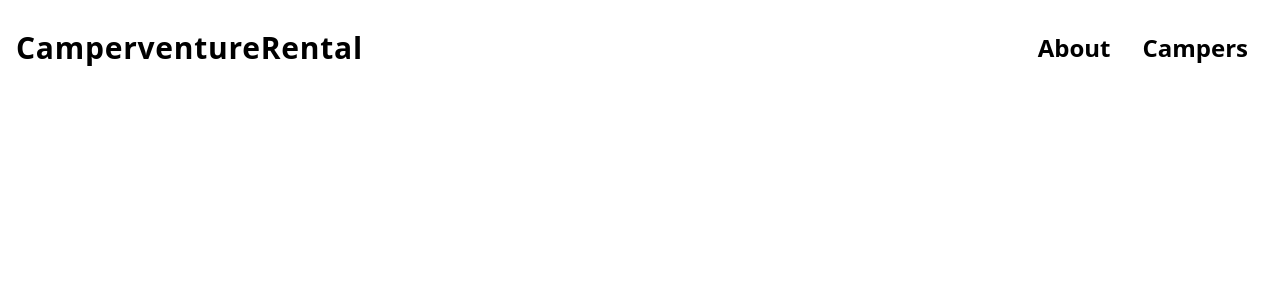
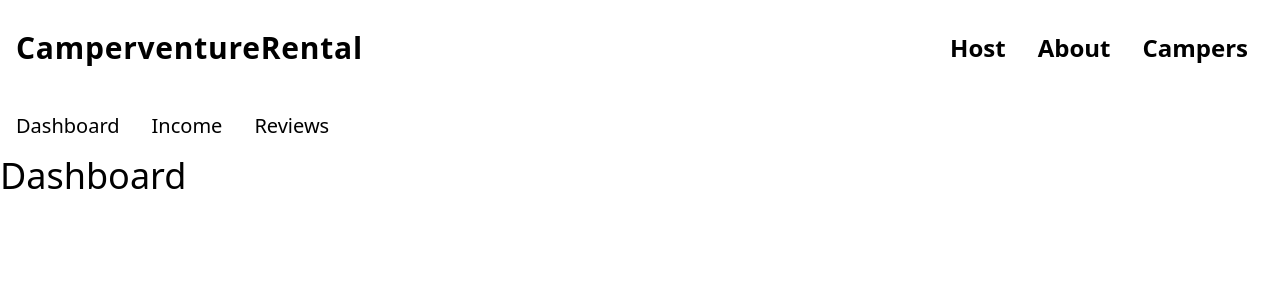
Before and after one commit to marcinWojtczak/camper-rental, a React (Create React App) app: page /host in a window 1280 px wide. Shown: the top 300 px of the page. Built offline with nearby package versions, Linux system fonts and the light colour scheme; what miragejs would draw is missing.

Commit message:
added host folder

```diff
--- a/src/App.js
+++ b/src/App.js
@@ -1,24 +1,32 @@
 import React from 'react';
+import Home from './pages/Home'
 import About from './pages/About'
-import Home from './pages/Home';
+import Dashboard from './pages/Host/Dashboard';
+import Income from './pages/Host/Income';
+import Reviews from './pages/Host/Reviews';
 import Campers from './pages/Campers';
 import CamperDetail from './pages/CamperDetail';
-import Header from './components/Header';
+import Layout from './components/Layout';
+import HostLayout from './components/HostLayout';
 import { Routes, Route } from 'react-router-dom';
 
 import "./server"
 
 function App() {
   return (
-    <>
-      <Header />
-      <Routes>
-        <Route path='/' element={<Home />}/>
-        <Route path='/about' element={<About />}/>
-        <Route path='/campers' element={<Campers />}/>
-        <Route path='/campers/:id' element={<CamperDetail />}/>
-      </Routes>
-    </>
+    <Routes>
+      <Route element={<Layout/>}>
+        <Route path='/' element={<Home />} />
+        <Route path='/about' element={<About />} />
+        <Route path='/campers' element={<Campers />} />
+        <Route path='/campers/:id' element={<CamperDetail />} />
+        <Route path='/host' element={<HostLayout />} >
+          <Route path='/host' element={<Dashboard />} />
+          <Route path='/host/income' element={<Income />} />
+          <Route path='/host/reviews' element={<Reviews />} />
+        </Route >
+      </Route>
+    </Routes>
   );
 }
 
--- a/src/components/Header.jsx
+++ b/src/components/Header.jsx
@@ -7,6 +7,9 @@ const Header = () => {
       <Link to='/' className='font-semibold tracking-wide text-3xl'>CamperventureRental</Link>
       <nav className='p-4 flex justify-between'>
         <ul className='flex justify-center items-center gap-8'>
+          <li>
+            <Link to='/host' className='text-2xl font-semibold'>Host</Link>
+          </li>
           <li>
             <Link to='/about' className='text-2xl font-semibold'>About</Link>
           </li>
--- /dev/null
+++ b/src/components/HostLayout.jsx
@@ -0,0 +1,25 @@
+import React from 'react';
+import  { Link, Outlet } from 'react-router-dom'
+
+const HostLayout = () => {
+  return (
+    <>
+      <nav className='p-4 flex justify-between'>
+        <ul className='flex justify-center items-center gap-8'>
+          <li>
+            <Link to='/host' className='text-xl hover:underline underline-offset-4 hover:font-medium'>Dashboard</Link>
+          </li>
+          <li>
+            <Link to='/host/income' className='text-xl hover:underline underline-offset-4 hover:font-medium'>Income</Link>
+          </li>
+          <li>
+            <Link to='/host/reviews' className='text-xl hover:underline underline-offset-4 hover:font-medium'>Reviews</Link>
+          </li>
+        </ul>
+      </nav>
+      <Outlet />
+    </>
+  )
+}
+
+export default HostLayout
--- /dev/null
+++ b/src/components/Layout.jsx
@@ -0,0 +1,14 @@
+import React from 'react';
+import { Outlet } from 'react-router-dom'
+import Header from './Header'
+
+const Layout = () => {
+  return (
+    <>
+      <Header />
+      <Outlet />
+    </>
+  )
+}
+
+export default Layout
--- a/src/pages/CamperDetail.jsx
+++ b/src/pages/CamperDetail.jsx
@@ -1,8 +1,45 @@
-import React from 'react'
+import React, { useEffect, useState } from 'react';
+import { useParams } from 'react-router-dom'
 
 const CamperDetail = () => {
+
+  const params = useParams()
+  const [camper, setCamper] = useState(null)
+
+  const btnColor = () => {
+    if(camper?.type === 'simple') {
+      return "bg-[#FD5E53]"
+    } else if(camper.type === 'rugged') {
+      return "bg-emerald-900"
+    } else {
+      return "bg-[black]"
+    }
+  }
+
+  useEffect(() => {
+    fetch(`/api/campers/${params.id}`)
+      .then(res =>  res.json())
+      .then(data => setCamper(data.vans))
+  }, [params.id])
+
+
   return (
-    <div>CamperDetail</div>
+    <div className="p-8">
+    {camper
+      ? ( <div key={camper.id} className='flex flex-col gap-8'>
+            <img src={camper.imageUrl} alt='camper img' className='rounded-xl'/>
+            <i className={`p-4 w-[150px] text-white font-bold tracking-wide text-center rounded-lg ${btnColor()}`}>{camper.type}</i>
+            <div className='flex flex-col gap-2'>
+              <h3 className='font-bold'>{camper.name}</h3>
+              <p className='font-bold'>{camper.price}<span>/day</span></p>
+              <p>{camper.description}</p>
+              <button className="p-4 text-white font-bold tracking-wide text-center rounded-lg bg-[#FEB139]">Rent Van</button>
+            </div>
+          </div>
+        )
+      : <h2>Loading...</h2>
+    }
+    </div>
   )
 }
 
--- a/src/pages/Campers.jsx
+++ b/src/pages/Campers.jsx
@@ -4,7 +4,7 @@ import { Link } from 'react-router-dom';
 const Campers = () => {
 
   const [campers, setCampers] = useState([])
-  console.log(campers)
+
 
   const btnColor = campers.map(camper => {
     if(camper.type === 'simple') {
@@ -31,7 +31,7 @@ const Campers = () => {
           <h3 className='font-bold'>{camper.name}</h3>
           <p className='font-bold'>{camper.price}<span>/day</span></p>
         </div>
-        <i className={`p-4 text-white font-bold tracking-wide text-center rounded-xl ${btnColor[index]}`}>{camper.type}</i>
+        <i className={`p-4 text-white font-bold tracking-wide text-center rounded-lg ${btnColor[index]}`}>{camper.type}</i>
       </div>
     </Link>
   ))
@@ -39,7 +39,7 @@ const Campers = () => {
   return (
     <div className='p-4 md:p-16 flex flex-col gap-8'>
       <h1 className='font-bold'>Explore our van options</h1>
-      <div className='sm:grid grid-cols-2 gap-8'>
+      <div className='flex flex-col sm:grid sm:grid-cols-2 lg:grid-cols-3 gap-12'>
         {camperElements}
       </div>
     </div>
--- /dev/null
+++ b/src/pages/Host/Dashboard.jsx
@@ -0,0 +1,13 @@
+import React from 'react';
+import { Outlet } from 'react-router-dom'
+
+const Dashboard = () => {
+  return (
+    <>
+      <h1>Dashboard</h1>
+      <Outlet />
+    </>
+  )
+}
+
+export default Dashboard
--- /dev/null
+++ b/src/pages/Host/Income.jsx
@@ -0,0 +1,9 @@
+import React from 'react'
+
+const Income = () => {
+  return (
+    <h1>Income</h1>
+  )
+}
+
+export default Income
--- /dev/null
+++ b/src/pages/Host/Reviews.jsx
@@ -0,0 +1,9 @@
+import React from 'react'
+
+const Reviews = () => {
+  return (
+    <h1>Reviews</h1>
+  )
+}
+
+export default Reviews
```
Also changed, not shown: src/server.js (+6 -6 lines).
